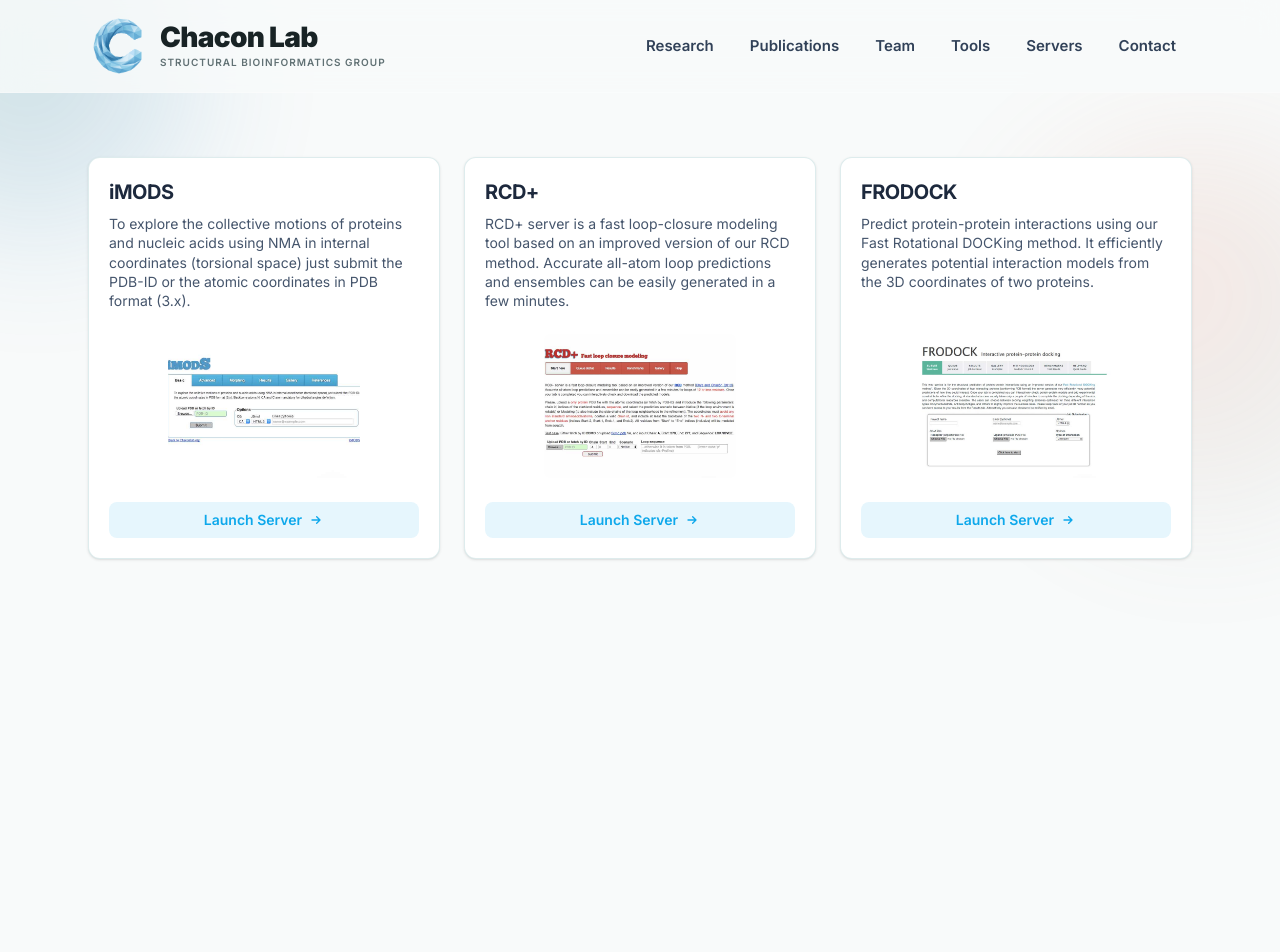
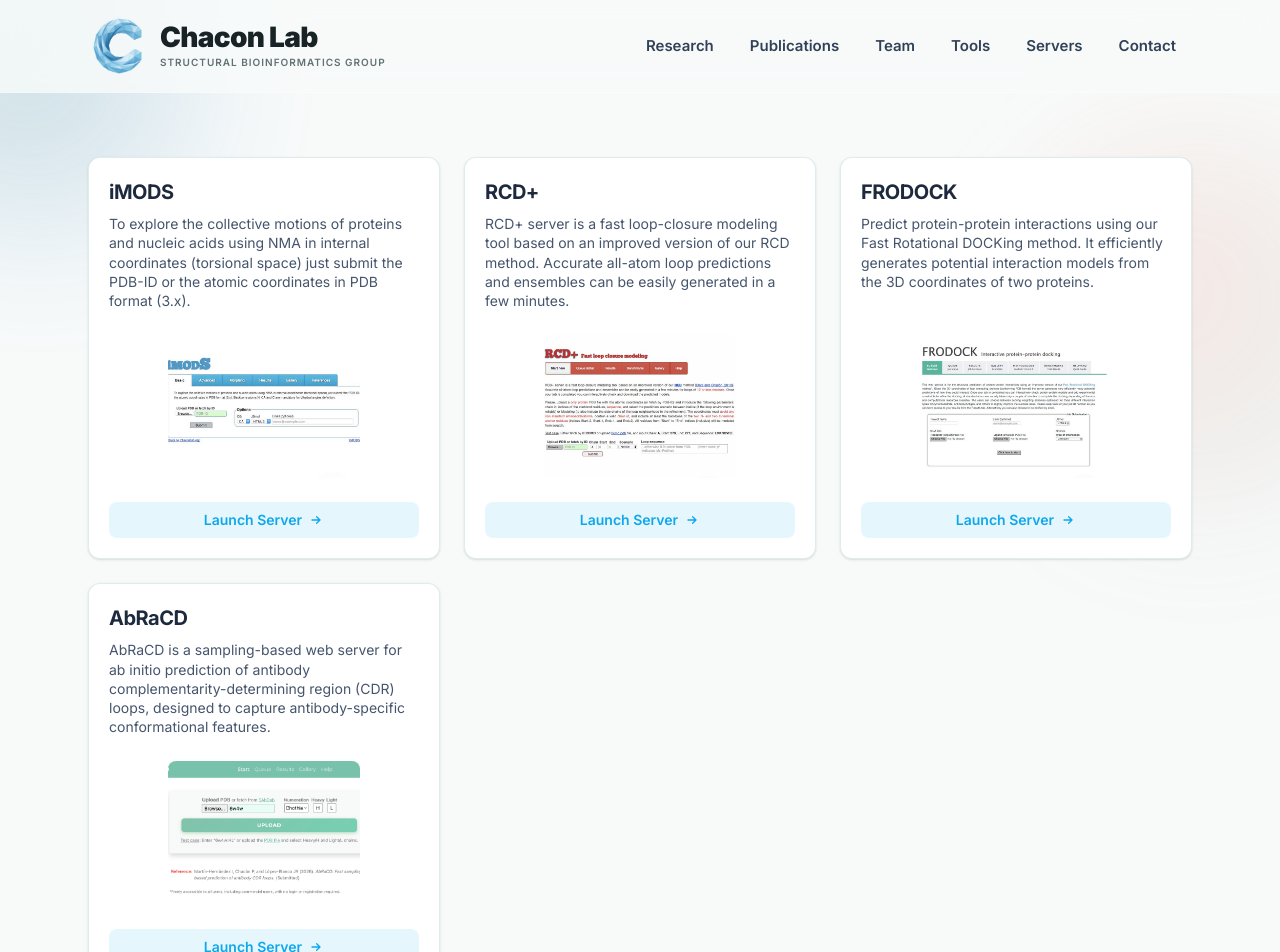
Before and after one commit to chaconlab/Website, a Next.js app: page /servers in a window 1280 px wide. Shown: the top 952 px of the page. Before the commit the page ends 800 px from the top, so only its background shows below. Built offline with nearby package versions, Linux system fonts and the light colour scheme.

Commit message:
Add AbRaCD server to servers page

```diff
--- a/app/servers/page.tsx
+++ b/app/servers/page.tsx
@@ -25,6 +25,14 @@ export default function Servers() {
       url: "https://frodock.chaconlab.org",
       image: "/servers/frodock-server.jpg",
       color: "from-purple-500/20 to-pink-500/20"
+    },
+    {
+      title: "AbRaCD",
+      subtitle: "CDR loop modeling",
+      description: "AbRaCD is a sampling-based web server for ab initio prediction of antibody complementarity-determining region (CDR) loops, designed to capture antibody-specific conformational features.",
+      url: "https://abracd.chaconlab.org",
+      image: "/servers/abracd-server.jpg",
+      color: "from-amber-500/20 to-orange-500/20"
     }
   ];
 
```
Also changed, not shown: public/servers/abracd-server.jpg (added).
